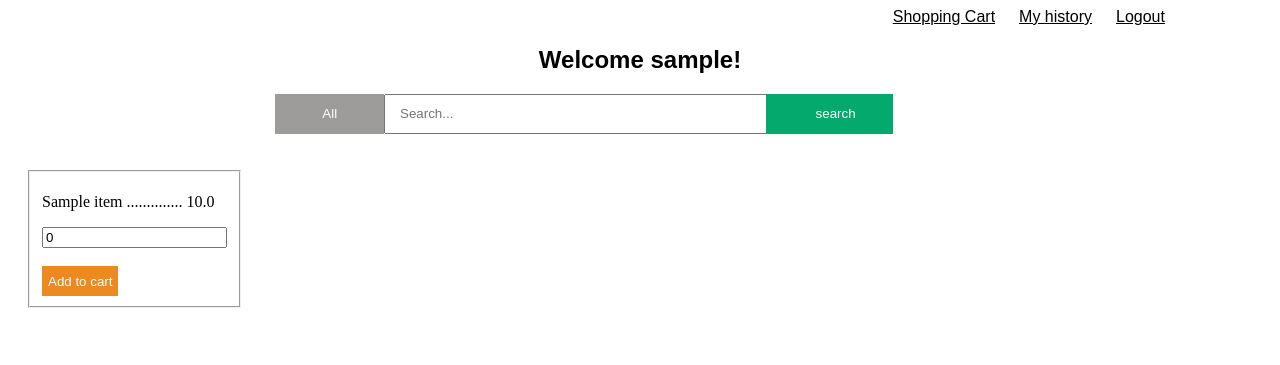
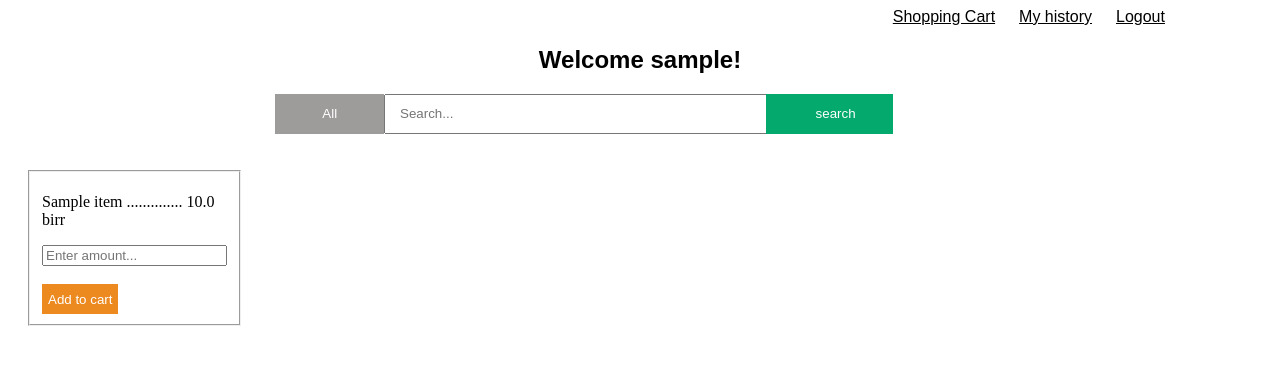
Before and after one commit to Bezawit11/Portfolio_project, a Flask app: page /items in a window 1280 px wide. Shown: the top 365 px of the page. Run offline with Flask 3, Linux system fonts and the light colour scheme; a user stored in the database is signed in; tables that the repository leaves empty hold one stand-in row (values such as "Sample post").

Commit message:
Update items.html

```diff
--- a/website/templates/items.html
+++ b/website/templates/items.html
@@ -55,9 +55,9 @@
 			  {% for i in items %}
 			  <div class="product">
 			  <fieldset>
-			  <p>{{i.name}} .............. {{i.price}}</p>
+			  <p>{{i.name}} .............. {{i.price}} birr</p>
 			  <form action="/in_cart" method="post">
-				<input name="quantity" value="0">
+				<input name="quantity" placeholder="Enter amount...">
 				<br><br>
 				<button id="btn" name='orderz' value="{{ i.id }}">Add to cart</button>
 					</form>
```
